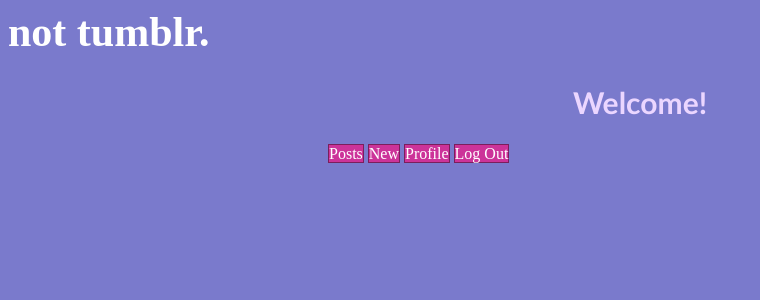
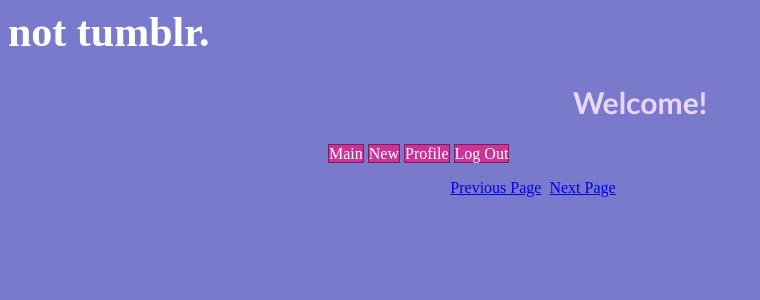
Before and after one commit to annethereshewent/Anne-Blog-Project, a PHP site: page /main.php?page=-1 in a window 1280 px wide. Shown: the top 300 px of the page, without its empty margins (0-760 px from the left). Run offline with PHP 8.4, Linux system fonts and the light colour scheme; the visitor is signed in with stand-in values (Sample User, id 1); tables that the repository leaves empty or names only in its code hold one stand-in row (values such as "Sample post"); some libraries are stand-ins or nearby versions.

Commit message:
got pagination to work, fixed up comments a bit. going to see if i can create models for posts and comments and emulate an MVC framework

```diff
--- a/MyDB.php
+++ b/MyDB.php
@@ -39,7 +39,10 @@ class MyDB {
 
 		if ($pID == "")
 			return null;
-		$sql = "select id, post, created_on, edited_on, edited from posts where id = ".$this->remqt($pID);
+		$sql = "select id, post, created_on, edited_on, edited
+				from posts
+				where id = ".$this->remqt($pID);
+
 		$result = $this->mysqli->query($sql);
 		if ($result->num_rows == 1) {
 			//success
@@ -48,13 +51,25 @@ class MyDB {
 		return null;
 	}
 	public function fetch_all_user_posts($userID) {
-		$sql = "select id, post, created_on, edited_on, edited from posts where userID='".$userID."' order by id desc";
+		$sql = "select id, post, created_on, edited_on, edited
+				from posts
+				where userID='".$userID."' order by id desc";
+
 		return $this->mysqli->query($sql);
+	}
+	public static function getDisplayName($id) {
+		$sql = "select displayname
+				from users
+				where id=".$id;
+		$result = self::$mysqli->query($sql);
+		if ($result->num_row == 1)
+			return $result->fetch_array()["displayname"];
+		return "<b>Error</b>: ".$mysqli->error;
 	}
 	public function fetch_user_posts_by_page($userID,$page) {
 		$limit = "";
 
-		if ($page == null || $page == 1)
+		if ($page == 1)
 			$limit = "limit 15";
 		else
 			$limit = "limit ".(15*($page-1)).",15";
@@ -71,7 +86,9 @@ class MyDB {
 		return $this->mysqli->error;
 	}
 	public function fetch_post_comments($postID) {
-		$sql = "select id, comment ,parent, created_on from comments where postID=".$this->remqt($postID).
+		$sql = "select id, comment, parent, created_on
+				from comments
+				where postID=".$this->remqt($postID).
 				" order by parent, id";
 		$result = $this->mysqli->query($sql);
 		if (!$result) {
--- a/common.php
+++ b/common.php
@@ -17,5 +17,17 @@ class Common {
 		echo "<script type=\"text/javascript\">\n"
 			."alert(".$str.")</script>";
 	}
+	public static function getPageFooter($page) {
+		$returnStr = '<p class="pageFooter">';
+		echo $returnStr;
+		if ($page == 1) {
+
+			$returnStr .= '<a href="main.php?page='.($page+1).'">Next Page</a></p>';
+			return $returnStr;
+		}
+		$returnStr .= '<a href="main.php?page='.($page-1).'">Previous Page</a>&nbsp;&nbsp;<a href="main.php?page='.($page+1).'">Next Page</p>';
+		return $returnStr;
+
+	}
 }
 ?>
--- a/css/default.css
+++ b/css/default.css
@@ -49,6 +49,10 @@
 		border-radius: 5px;
 		display:block;
 	}
+	.pageFooter {
+		width:450px;
+		text-align:center;
+	}
 	.control-text.lg {
 		width:130px;
 	}
--- a/main.php
+++ b/main.php
@@ -9,7 +9,7 @@ $noRows = false;
 
 if (isset($_SESSION["userid"])) {
 	//get posts
-	$pageNumber = null;
+	$pageNumber = 1;
 	if (isset($_GET["page"]))
 		$pageNumber = $_GET["page"];
 
@@ -66,7 +66,7 @@ else
 	<h2 style="text-align:center">Welcome!</h2>
 	<div class="main">
 		<div class="tab-container">
-			<span class="tab"><a class="tlink" href="main.php">Posts</a></span>
+			<span class="tab"><a class="tlink" href="main.php">Main</a></span>
 			<span class="tab"><a class="tlink" href="#" onClick="openNewModal()">New</a></span>
 			<span class="tab">Profile</span>
 			<span class="tab"><a class="tlink" href="logout.php">Log Out</a></span>
@@ -99,14 +99,10 @@ else
 				}
 			}
 		?>
+		<footer>
+		<?= Common::getPageFooter($pageNumber) ?>
+		</footer>
 	</div>
-		<br>
-	</div>
-
-	<div class="messages" style="color:red">
-		<?= $messages ?>
-	</div>
-
 </body>
 
 <div class="content" id="postModal" style="display:none">
--- a/new_comment.php
+++ b/new_comment.php
@@ -2,14 +2,16 @@
 include "common.php";
 
 if (isset($_POST)) {
-	$sql = "insert into comments (comment, postID, parent) values (".
+	$sql = "insert into comments (comment, postID, userID,parent) values (".
 		"'".$conn->remqt($_POST["comment"])."',".
 		"'".$conn->remqt($_POST["pid"])."',".
+		"'".$conn->remqt($_SESSION["userid"])."',"
 			"0)";
 	if ($conn->query($sql))
 		Common::redirect("comments.php?pid=".$_POST["pid"]);
 	else
-		"<b>An Error has occured:</b>".$conn->error();
+		echo "<b>An Error has occured:</b>".$conn->error();
+
 }
 else
 	Common::redirect("main.php");
```
Also changed, not shown: comment.php (+12 -9 lines), comments.php (+8 -5 lines).
